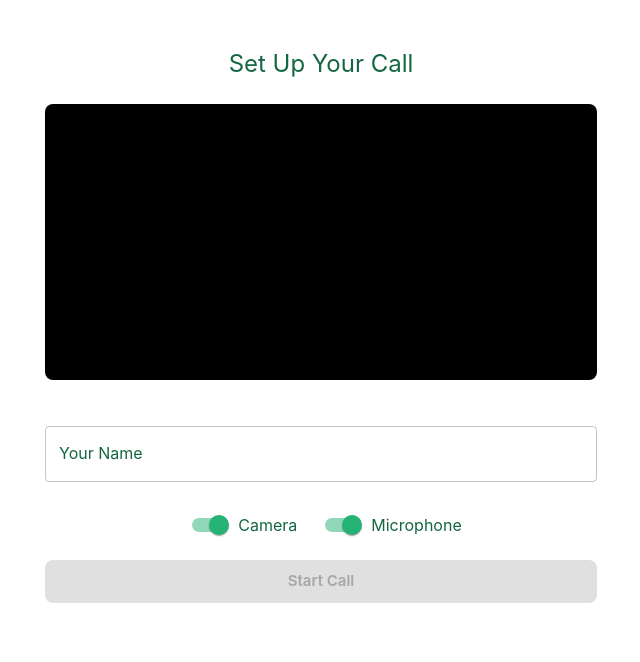
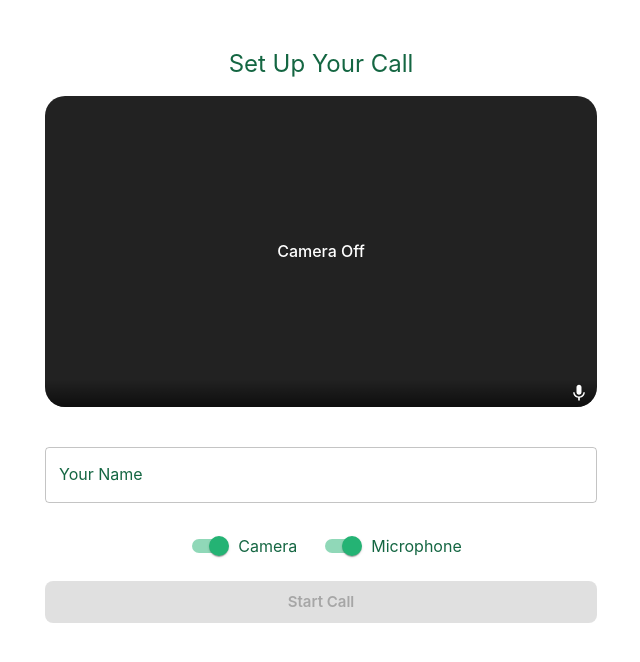
Before and after one commit to andrewdangelo/P2P-video-chat, a React (Vite) app in the folder Frontend/: page /lobby in a window 1280 px wide. Shown: the top 662 px of the page, without its empty margins (319-959 px from the left). Built offline with nearby package versions, Linux system fonts and the light colour scheme; no server answers.

Commit message:
styling updates to video box

```diff
--- a/Frontend/src/components/VideoBox.jsx
+++ b/Frontend/src/components/VideoBox.jsx
@@ -1,7 +1,5 @@
 import { Box, Typography } from "@mui/material";
 import { Mic, MicOff } from "@mui/icons-material";
-
-
 
 /**
  * VideoBox displays either a video stream or a placeholder box when video is off.
@@ -12,6 +10,8 @@ import { Mic, MicOff } from "@mui/icons-material";
  * - audioEnabled: boolean
  * - label: string (e.g. username or "You")
  * - muted: boolean (default: false)
+ * - videoWidth: string | number (default: "100%")
+ * - aspectRatio: string (default: "16 / 9")
  */
 export default function VideoBox({
   stream,
@@ -19,9 +19,9 @@ export default function VideoBox({
   audioEnabled,
   label,
   muted = false,
-  videoWidth = 300,
-  videoHeight = 225,
-
+  videoWidth = "auto",
+  videoHeight = "auto",
+  aspectRatio = "16 / 9",
 }) {
   const videoRef = (el) => {
     if (el && stream && el.srcObject !== stream) {
@@ -31,12 +31,15 @@ export default function VideoBox({
 
   return (
     <Box
-        width={ videoWidth }
-        height={ videoHeight }
-        borderRadius={2}
-        bgcolor="#000"
-        overflow="hidden"
-        position="relative"
+      width={videoWidth}
+      height={videoHeight}
+      sx={{
+        aspectRatio,
+        borderRadius: 5,
+        overflow: "hidden",
+        position: "relative",
+        backgroundColor: "#000",
+      }}
     >
       {videoEnabled && stream ? (
         <video
@@ -44,7 +47,11 @@ export default function VideoBox({
           autoPlay
           playsInline
           muted={muted}
-            style={{ width: "100%", height: "100%", objectFit: "cover" }}
+          style={{
+            width: "100%",
+            height: "100%",
+            objectFit: "cover",
+          }}
         />
       ) : (
         <Box
@@ -67,7 +74,6 @@ export default function VideoBox({
         position="absolute"
         bottom={0}
         width="100%"
-        bgcolor="rgba(0,0,0,0.5)"
         color="white"
         px={1}
         py={0.5}
@@ -75,6 +81,10 @@ export default function VideoBox({
         display="flex"
         justifyContent="space-between"
         alignItems="center"
+        sx={{
+          background:
+            "linear-gradient(to top, rgba(0,0,0,0.6), rgba(0,0,0,0))",
+        }}
       >
         <Typography variant="caption">{label}</Typography>
         {audioEnabled ? (
@@ -85,5 +95,4 @@ export default function VideoBox({
       </Box>
     </Box>
   );
-
 }
--- a/Frontend/src/components/VideoLayout.jsx
+++ b/Frontend/src/components/VideoLayout.jsx
@@ -25,7 +25,6 @@ export default function VideoLayout({
           audioEnabled={localAudioOn}
           label={localLabel}
           muted={true}
-          videoWidth="100%"
           videoHeight="100%"
         />
       </Box>
--- a/Frontend/src/pages/Lobby.jsx
+++ b/Frontend/src/pages/Lobby.jsx
@@ -1,4 +1,4 @@
-import { useEffect, useRef, useState } from 'react';
+import { useEffect, useState } from "react";
 import {
   Box,
   Button,
@@ -8,30 +8,34 @@ import {
   FormControlLabel,
   Switch,
   Stack,
-} from '@mui/material';
-import { useNavigate, useParams } from 'react-router-dom';
-import { v4 as uuidv4 } from 'uuid';
+} from "@mui/material";
+import { useNavigate, useParams } from "react-router-dom";
+import { v4 as uuidv4 } from "uuid";
 
-import { useDispatch, useSelector } from 'react-redux';
-import { joinCall, setAudioEnabled, setVideoEnabled } from '../features/call/callSlice';
+import { useDispatch, useSelector } from "react-redux";
+import {
+  joinCall,
+  setAudioEnabled,
+  setVideoEnabled,
+} from "../features/call/callSlice";
+
+import VideoBox from "../components/VideoBox";
 
 export default function Lobby() {
-  const videoRef = useRef(null);
   const [stream, setStream] = useState(null);
-  const [localName, setLocalName] = useState('');
+  const [localName, setLocalName] = useState("");
   const videoOn = useSelector((state) => state.call.videoOn);
   const audioOn = useSelector((state) => state.call.audioOn);
-
 
   const { callId: routeCallId } = useParams();
   const navigate = useNavigate();
   const dispatch = useDispatch();
 
-  const { displayName, callId: reduxCallId } = useSelector((state) => state.call);
+  const { displayName, callId: reduxCallId } = useSelector(
+    (state) => state.call
+  );
 
   const resolvedCallId = reduxCallId || routeCallId || uuidv4();
-
-  // {Todo:} Redux is not properly handling state updates for call start.
 
   useEffect(() => {
     let mediaStream;
@@ -42,9 +46,6 @@ export default function Lobby() {
         audio: true,
       });
       setStream(mediaStream);
-      if (videoRef.current) {
-        videoRef.current.srcObject = mediaStream;
-      }
     }
 
     getMedia();
@@ -52,9 +53,8 @@ export default function Lobby() {
     return () => {
       if (mediaStream) {
         mediaStream.getTracks().forEach((track) => track.stop());
-        console.log('[Lobby] Stopped local media tracks on unmount');
+        console.log("[Lobby] Stopped local media tracks on unmount");
       }
-      // dispatch(leaveCall());
     };
   }, [dispatch]);
 
@@ -76,7 +76,6 @@ export default function Lobby() {
     }
   };
 
-
   const handleStartCall = () => {
     const nameToUse = displayName || localName;
     if (!nameToUse.trim()) return;
@@ -90,7 +89,6 @@ export default function Lobby() {
       })
     );
 
-
     navigate(`/call/${resolvedCallId}`);
   };
 
@@ -100,18 +98,17 @@ export default function Lobby() {
         Set Up Your Call
       </Typography>
 
-      <video
-        ref={videoRef}
-        autoPlay
-        playsInline
-        muted
-        style={{
-          width: '100%',
-          borderRadius: '8px',
-          marginTop: '1rem',
-          background: '#000',
-        }}
-      />
+      <Box mt={2}>
+        <VideoBox
+          stream={stream}
+          videoEnabled={videoOn}
+          audioEnabled={audioOn}
+          label={localName || ""}
+          muted={true}
+          videoWidth="100%"
+          videoHeight="auto"
+        />
+      </Box>
 
       <Box mt={3}>
         <TextField
@@ -122,13 +119,22 @@ export default function Lobby() {
           margin="normal"
         />
 
-        <Stack direction="row" spacing={2} justifyContent="center" sx={{ my: 2 }}>
+        <Stack
+          direction="row"
+          spacing={2}
+          justifyContent="center"
+          sx={{ my: 2 }}
+        >
           <FormControlLabel
-            control={<Switch checked={videoOn} onChange={handleToggleVideo} />}
+            control={
+              <Switch checked={videoOn} onChange={handleToggleVideo} />
+            }
             label="Camera"
           />
           <FormControlLabel
-            control={<Switch checked={audioOn} onChange={handleToggleAudio} />}
+            control={
+              <Switch checked={audioOn} onChange={handleToggleAudio} />
+            }
             label="Microphone"
           />
         </Stack>
--- a/Frontend/src/pages/VideoCall.jsx
+++ b/Frontend/src/pages/VideoCall.jsx
@@ -412,7 +412,7 @@ export default function VideoCall() {
   return (
     <Container
       maxWidth="lg"
-      sx={{ position: "relative", minHeight: "100vh" }}
+      sx={{ position: "relative", minHeight: "100vh", paddingTop: 2 }}
     >
       {/* Info Button */}
       <Box
@@ -428,11 +428,7 @@ export default function VideoCall() {
         </Tooltip>
       </Box>
 
-      <Box textAlign="center" mt={4}>
-        <Typography variant="h5" gutterBottom>
-          Room: {callId}
-        </Typography>
-      </Box>
+
 
       <VideoLayout
         localStream={localStreamState}
```
Lines whose indentation alone changed are shown as unchanged.
